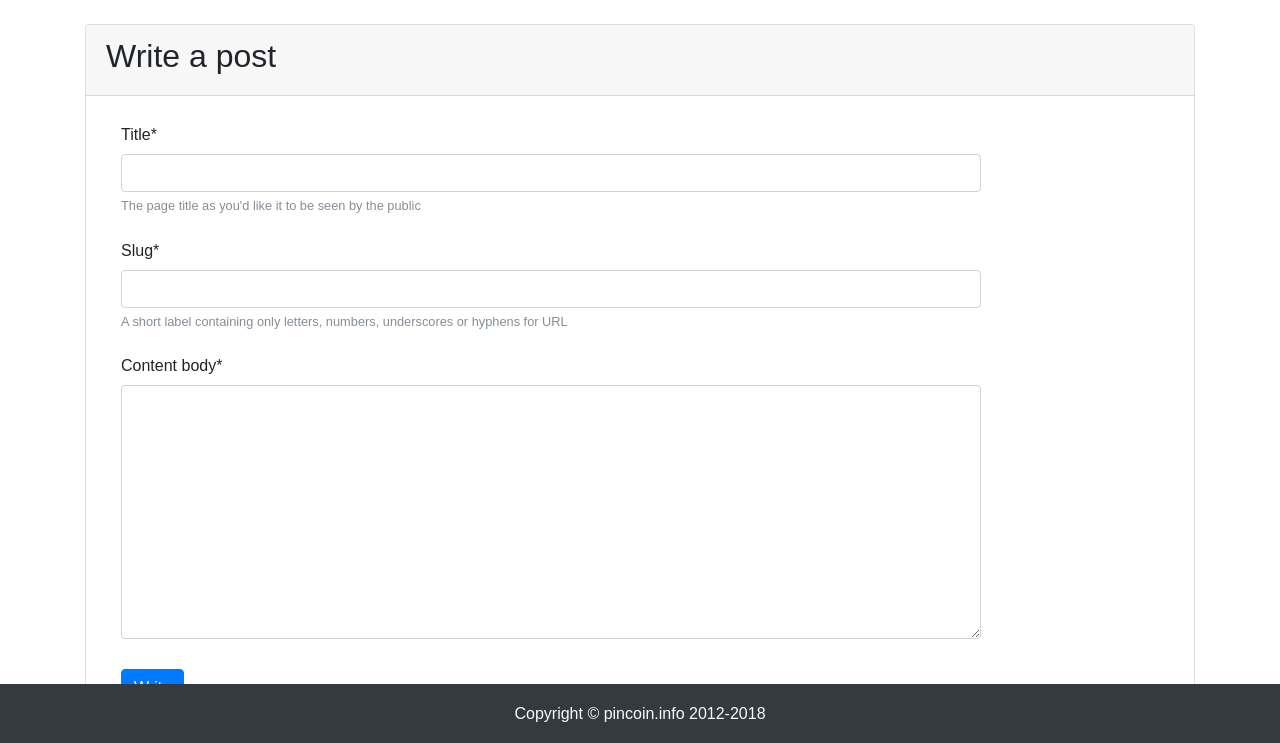
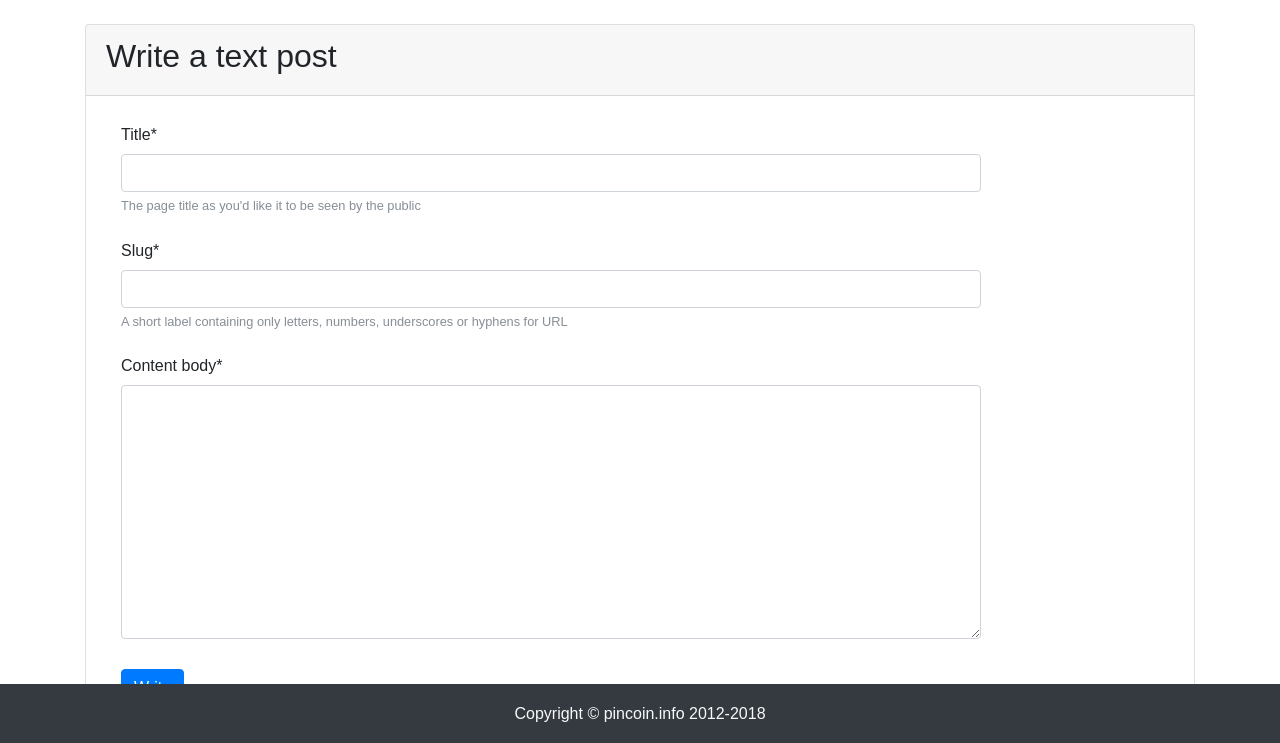
Before and after one commit to pincoin/django-jquery-fileupload, a Django app: page /posts/create in a window 1280 px wide. Shown: the part 56-799 px from the top of the page. Run offline with Django 3.2, Linux system fonts and the light colour scheme; some libraries are stand-ins or nearby versions.

Commit message:
- requirements

```diff
--- a/fileupload/templates/base.html
+++ b/fileupload/templates/base.html
@@ -32,7 +32,7 @@ Please <a href="http://browsehappy.com/">upgrade your browser</a> to improve you
             aria-controls="navbarToggler" aria-expanded="false" aria-label="Toggle navigation">
         <span class="navbar-toggler-icon"></span>
     </button>
-    <a class="navbar-brand" href="#">jQFUD</a>
+    <a class="navbar-brand" href="{% url 'home' %}">jQFUD</a>
     <div class="collapse navbar-collapse" id="navbarToggler">
         <ul class="navbar-nav mr-auto">
             <li class="nav-item dropdown">
@@ -42,7 +42,8 @@ Please <a href="http://browsehappy.com/">upgrade your browser</a> to improve you
                 </a>
                 <div class="dropdown-menu">
                     <a class="dropdown-item" href="{% url 'post-list' %}">Posts</a>
-                    <a class="dropdown-item" href="{% url 'post-create' %}">Write</a>
+                    <a class="dropdown-item" href="{% url 'post-create' %}">Write1</a>
+                    <a class="dropdown-item" href="{% url 'post-create' %}">Write2</a>
                 </div>
             </li>
             <li class="nav-item dropdown">
--- a/fileupload/templates/fileupload/post_create.html
+++ b/fileupload/templates/fileupload/post_create.html
@@ -4,7 +4,7 @@
     <div class="container">
         <div class="card mt-4">
             <div class="card-header">
-                <h2>Write a post</h2>
+                <h2>Write a text post</h2>
             </div>
             <div class="card-body">
                 {% load crispy_forms_tags %}
```
